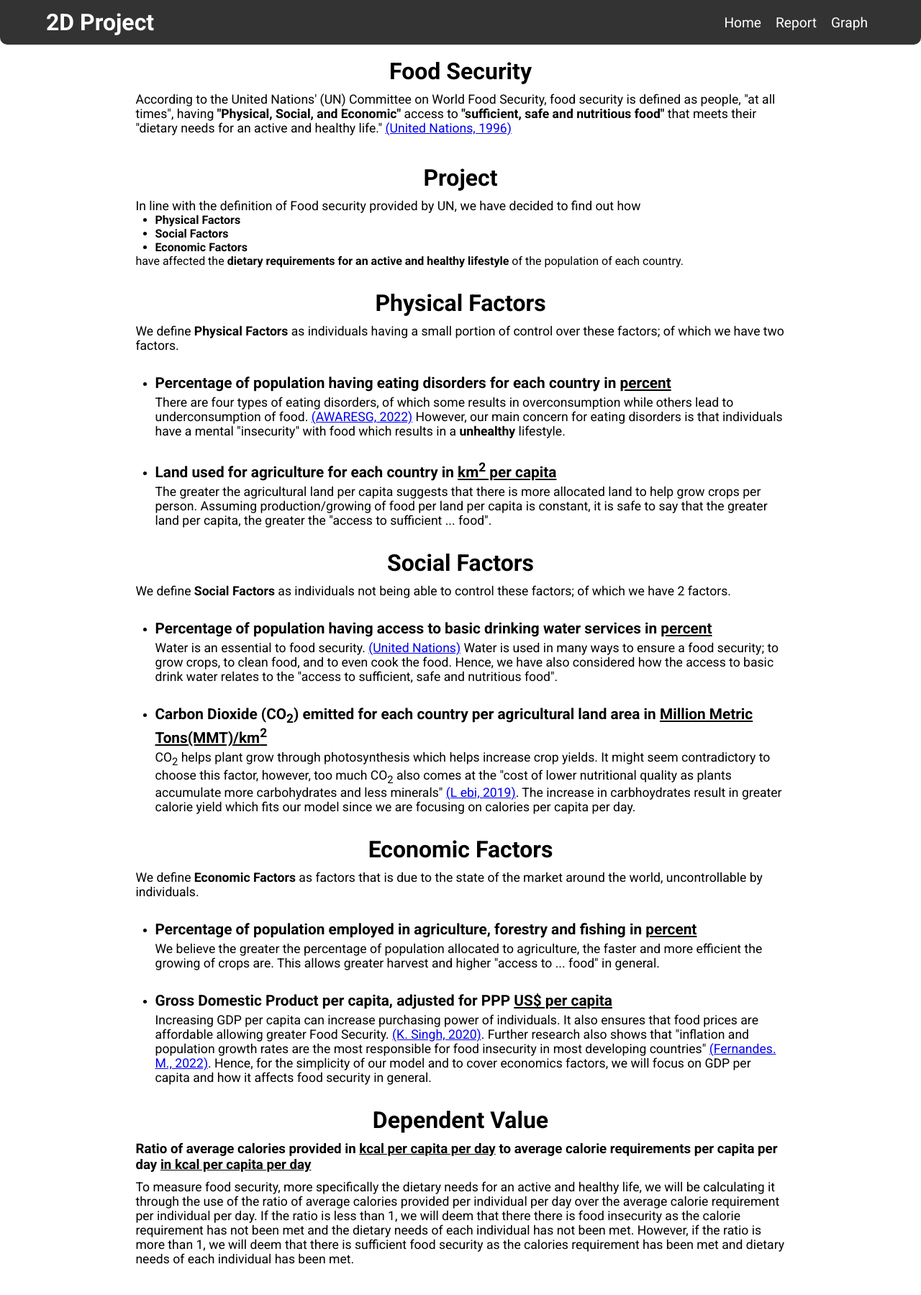
After one commit to tanjoash/2D_data_driven_world, a Flask app: page /report in a window 1280 px wide. The commit adds this page. Shown: the whole page at 72% size. Run offline with Flask 2, Linux system fonts and the light colour scheme.

Commit message:
Added Report page
Added styling and report page and navigation fix

```diff
--- a/app/routes.py
+++ b/app/routes.py
@@ -2,5 +2,14 @@ from flask import render_template
 from app import application
 
 @application.route('/')
-def base():
-    return render_template('base.html', title='2D Project')
+@application.route('/index')
+def index():
+    return render_template('index.html')
+
+@application.route('/report')
+def report():
+    return render_template('report.html')
+
+@application.route('/graph')
+def graph():
+    return render_template('graph.html')
--- /dev/null
+++ b/app/static/common.css
@@ -0,0 +1,48 @@
+/*Page and Heading styling*/
+*{
+    margin: 0;
+    padding: 0;
+    font-family: 'Roboto', sans-serif;
+  }
+
+  .navbar_container {
+    display: flex;
+    flex-direction: row;
+    align-items: center;
+    justify-content: flex-end;
+    top: 0;
+    left: 0;
+    right: 0;
+    position: fixed;
+    padding: 12px 5%;
+    background-color: #333;
+    border-radius:0 0 10px 10px;
+  }
+
+  .logo {
+    margin-right: auto;
+    color: white;
+    text-decoration: none;
+  }
+
+  .navi {
+    display: flex;
+    flex-direction: row;
+    list-style: none;
+  }
+
+  .navi li{
+    display: inline-block;
+    margin: 0 10px;
+  }
+
+  .navi li a{
+    text-decoration: none;
+    color: white;
+    font-size: 1.2em;
+  }
+
+  .navi li a:hover {
+    color: #b3cde0;
+    transition-duration: 0.5s;
+  }
--- a/static/graph.js
+++ b/app/static/graph.js
@@ -1,5 +1,7 @@
 // d3 read csv files
-let file2020 = "./assets/2020 GFSI by country.csv";
+// let file2020 = "../assets/2020 GFSI by country.csv";
+let file2020 = "/static/assets/2020 GFSI by country.csv"
+
 
 d3.csv(file2020).then(function(loadedData){
   let data = [];
--- /dev/null
+++ b/app/static/report.css
@@ -0,0 +1,49 @@
+/*Page Styling*/
+/*Main Container Style*/
+.report_container {
+    margin: 40px 0;
+    padding: 0 8%;
+  }
+
+  .report_container_header {
+    padding: 40px 8% 10px 8%;
+  }
+
+  .report_container_header h1 {
+    font-size: 2em;
+    text-align: center;
+  }
+
+  .report_container_header p {
+    padding-top: 10px;
+    font-size: 1.1em;
+  }
+
+  .report_subcontainer {
+    padding: 0 8%;
+    margin-top: 20px;
+  }
+
+  .report_subcontainer h2 {
+    padding: 10px 0;
+    font-size: 2em;
+    text-align: center;
+  }
+
+  .report_subcontainer p {
+    font-size: 1.1em;
+  }
+
+  .report_subcontainer ul {
+    padding-left: 3%;
+  }
+
+  .report_subcontainer ul h3 {
+    padding-top: 30px;
+    font-size: 1.3em;
+  }
+
+  .report_subcontainer ul li p{
+    padding-top: 5px;
+    font-size: 1.1em;
+  }
--- /dev/null
+++ b/app/templates/report.html
@@ -0,0 +1,133 @@
+<!DOCTYPE html>
+<html lang="en" dir="ltr">
+  <head>
+    <meta charset="UTF-8">
+    <meta name="viewport" content="width=device-width, initial-scale=1">
+    <title>2D Group 06</title>
+    <link rel="stylesheet" href="{{ url_for('static', filename = 'report.css')}}">
+    <link rel="stylesheet" href="{{ url_for('static', filename = 'common.css')}}">
+    <link rel="preconnect" href="https://fonts.googleapis.com">
+    <link rel="preconnect" href="https://fonts.gstatic.com" crossorigin>
+    <link href="https://fonts.googleapis.com/css2?family=Roboto:ital,wght@0,400;0,700;1,400;1,700&display=swap" rel="stylesheet">
+  </head>
+  <body>
+    <header class="navbar_container">
+      <a class="logo" href="{{ url_for('index')}}"><h1>2D Project</h1></a>
+      <nav>
+        <ul class="navi">
+          <li><a href="{{ url_for('index')}}">Home</a></li>
+          <li><a href="{{ url_for('report')}}">Report</a></li>
+          <li><a href="{{ url_for('graph')}}">Graph</a></li>
+        </ul>
+      </nav>
+    </header>
+    <!--Main Introduction to Food Security-->
+    <div class="report_container">
+        <div class="report_container_header">
+          <h1>Food Security</h1>
+          <p>According to the United Nations' (UN) Committee on World Food Security,
+            food security is defined as people, "at all times", having <b>"Physical, Social, and Economic"</b>
+            access to <b>"sufficient, safe and nutritious food"</b> that meets their "dietary needs
+            for an active and healthy life."
+            <a href="https://www.un.org/waterforlifedecade/food_security.shtml">
+              (United Nations, 1996)
+            </a>
+          </p>
+      </div>
+      <!--Project Outline-->
+      <div class="report_subcontainer">
+        <h2>Project</h2>
+          <p>In line with the definition of Food security provided by UN, we have decided to
+            find out how
+            <ul>
+              <li><b>Physical Factors</b></li>
+              <li><b>Social Factors</b></li>
+              <li><b>Economic Factors</b></li>
+            </ul>
+            have affected the <b>dietary requirements for an active and healthy lifestyle</b> of the population of each country.
+          </p>
+      </div>
+      <!--Physical Factors-->
+      <div class="report_subcontainer">
+        <h2>Physical Factors</h2>
+          <p>We define <b>Physical Factors</b> as individuals having a small portion of control over these factors;
+          of which we have two factors.
+          </p>
+        <ul>
+          <li>
+            <h3>Percentage of population having eating disorders for each country in <u>percent</u></h3>
+            <p>There are four types of eating disorders, of which some results in overconsumption while others
+            lead to underconsumption of food.
+            <a href="https://www.aware.org.sg/information/eating-disorders/" >(AWARESG, 2022)</a>
+            However, our main concern for eating disorders is that individuals
+            have a mental "insecurity" with food which results in a <b>unhealthy</b> lifestyle.
+            </p>
+          </li>
+          <li>
+            <h3>Land used for agriculture for each country in <u>km<sup>2</sup> per capita</u></h3>
+            <p>The greater the agricultural land per capita suggests that there is more allocated land
+            to help grow crops per person. Assuming production/growing of food per land per capita is constant,
+            it is safe to say that the greater land per capita, the greater the "access to sufficient ... food".
+            </p>
+          </li>
+        </ul>
+      </div>
+      <!--Social Factors-->
+      <div class="report_subcontainer">
+        <h2>Social Factors</h2>
+          <p>We define <b>Social Factors</b> as individuals not being able to control these factors; of which we have 2 factors.</p>
+        <ul>
+          <li>
+            <h3>Percentage of population having access to basic drinking water services in <u>percent</u></h3>
+            <p>Water is an essential to food security. <a href="https://www.un.org/waterforlifedecade/food_security.shtml">(United Nations)</a>
+            Water is used in many ways to ensure a food security; to grow crops, to clean food, and to even cook the food. Hence, we
+            have also considered how the access to basic drink water relates to the "access to sufficient, safe and nutritious food".
+            </p>
+          </li>
+          <li>
+            <h3>Carbon Dioxide (CO<sub>2</sub>) emitted for each country per agricultural land area in <u>Million Metric Tons(MMT)/km<sup>2</sup></u></h3>
+            <p>CO<sub>2</sub> helps plant grow through photosynthesis which helps increase crop yields. It might seem contradictory to choose this factor,
+            however, too much CO<sub>2</sub> also comes at the "cost of lower nutritional quality as plants
+            accumulate more carbohydrates and less minerals" <a href="https://www.thelancet.com/journals/lanplh/article/PIIS2542-5196(19)30108-1/fulltext#%20">(L ebi, 2019)</a>.
+            The increase in carbhoydrates result in greater calorie yield which fits our model since we are focusing on calories
+            per capita per day.
+            </p>
+          </li>
+        </ul>
+      </div>
+      <!--Economic Factors-->
+      <div class="report_subcontainer">
+        <h2>Economic Factors</h2>
+          <p>We define <b>Economic Factors</b> as factors that is due to the state of the market around the world, uncontrollable by individuals.</p>
+        <ul>
+          <li>
+            <h3>Percentage of population employed in agriculture, forestry and fishing in <u>percent</u></h3>
+            <p>We believe the greater the percentage of population allocated to agriculture, the faster and more efficient
+              the growing of crops are. This allows greater harvest and higher "access to ... food" in general.
+            </p>
+          </li>
+          <li>
+            <h3>Gross Domestic Product per capita, adjusted for PPP <u>US$ per capita</u></h3>
+            <p>Increasing GDP per capita can increase purchasing power of individuals. It also ensures that food prices are affordable allowing greater Food Security.
+              <a href="https://www.researchgate.net/publication/344317685_Influence_of_Climate_and_Non-Climatic_Factors_on_Global_Food_Security_Index_A_Cross-Sectional_Country-Wise_Analysis">(K. Singh, 2020)</a>.
+              Further research also shows that "inflation and population growth rates are the most responsible for food insecurity in most
+              developing countries" <a href="https://potravinarstvo.com/journal1/index.php/potravinarstvo/article/view/1734/2073#content/citation_reference_90">(Fernandes. M., 2022)</a>.
+              Hence, for the simplicity of our model and to cover economics factors, we will focus on GDP per capita and how it affects food security in general.
+            </p>
+          </li>
+        </ul>
+      </div>
+      <!--Y value-->
+      <div class="report_subcontainer">
+        <h2>Dependent Value</h2>
+          <h3>Ratio of average calories provided in <u>kcal per capita per day</u> to average calorie requirements per capita per day <u>in kcal per capita per day</u></h3>
+            <p style="padding-top: 10px;">To measure food security, more specifically the dietary needs for an active and healthy life, we will be calculating it through the use of
+              the ratio of average calories provided per individual per day over the average calorie requirement per individual per day.
+              If the ratio is less than 1, we will deem that there there is food insecurity as the calorie requirement has not been met and the dietary needs
+              of each individual has not been met. However, if the ratio is more than 1, we will deem that there is sufficient food security as the calories requirement
+              has been met and dietary needs of each individual has been met.
+            </p>
+      </div>
+    </div>
+  </body>
+</html>
```
Also changed, not shown: app/static/graph.css (added, +25 -0 lines), app/static/index.css (added, +27 -0 lines), app/templates/base.html (deleted, +0 -23 lines), app/templates/graph.html (renamed from static/graph.html, +10 -6 lines), app/templates/index.html (renamed from static/index.html, +9 -5 lines), static/style/graph.css (deleted, +0 -72 lines), static/style/index.css (deleted, +0 -73 lines), app/assets/index.css (renamed from static/assets/index.css), app/assets/index.html (renamed from static/assets/index.html), app/static/assets/2020 GFSI by country.csv (renamed from static/assets/2020 GFSI by country.csv).
